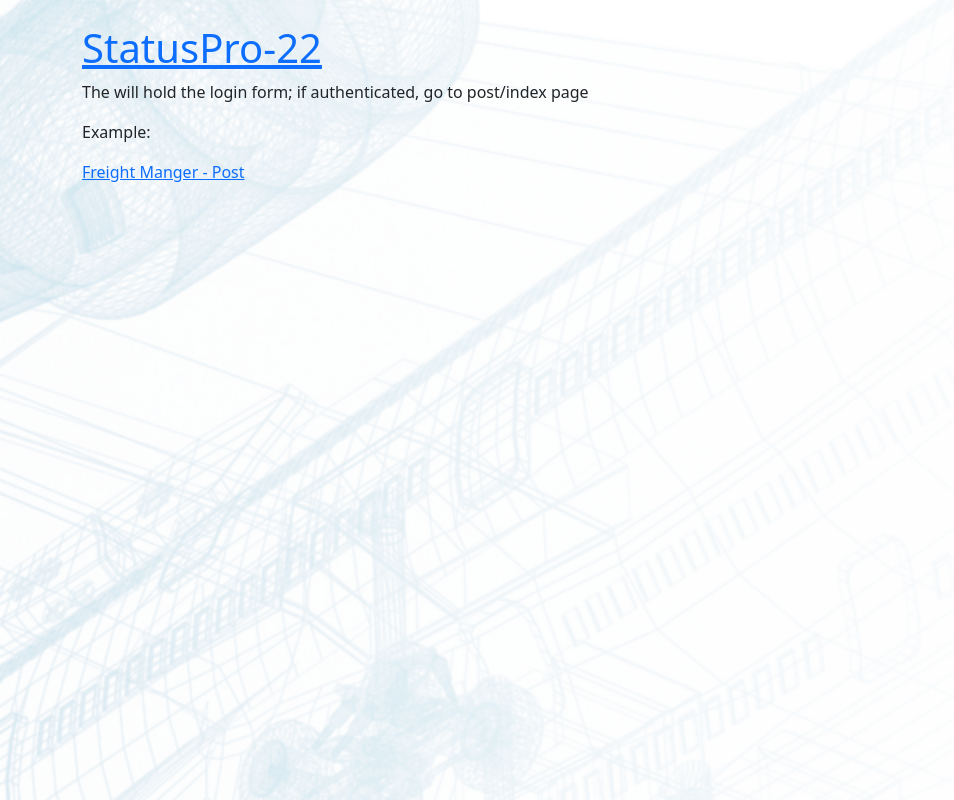
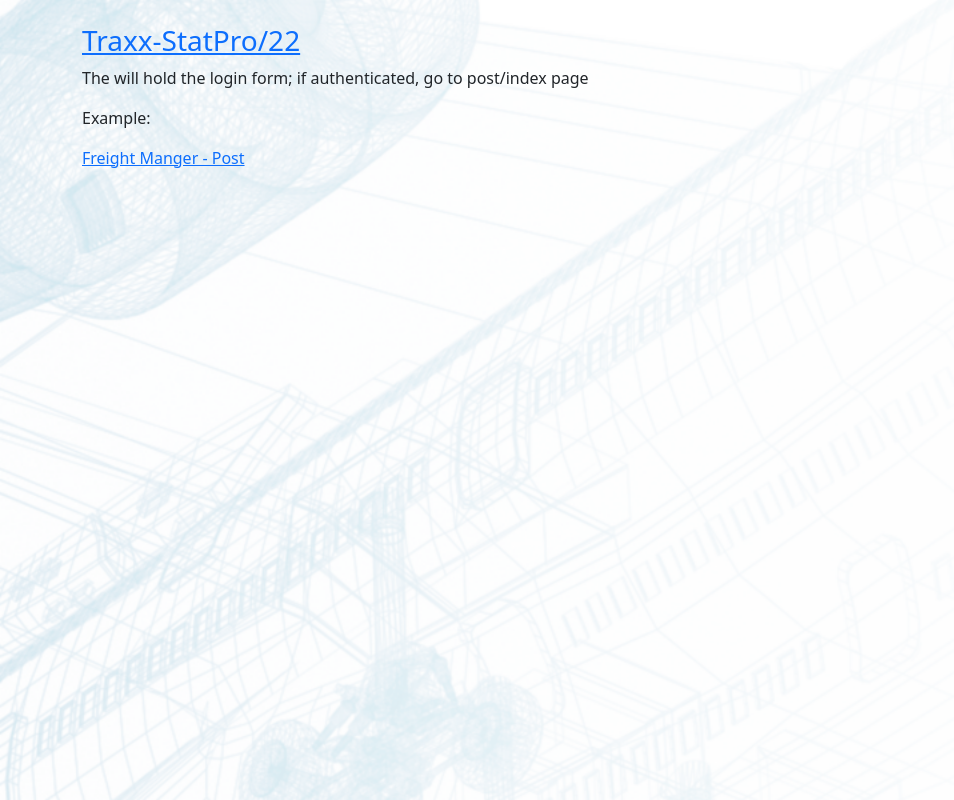
Before and after one commit to alansealy0914/2022, an Angular app: page / in a window 1280 px wide. Shown: the whole page, without its empty margins (0-954 px from the left). Built offline with nearby package versions, Linux system fonts and the light colour scheme.

Commit message:
Houskeeping

```diff
--- a/src/app/app.component.html
+++ b/src/app/app.component.html
@@ -1,6 +1,6 @@
 <br>
 <div class="container">
-<a href="/"><h1>StatusPro-22</h1></a>
+<a href="/"><h3>Traxx-StatPro/22</h3></a>
 <p>The will hold the login form; if authenticated, go to post/index page</p>
 <p>Example:</p>
 <a href="#" routerLink="/post/index">Freight Manger - Post</a>
```
